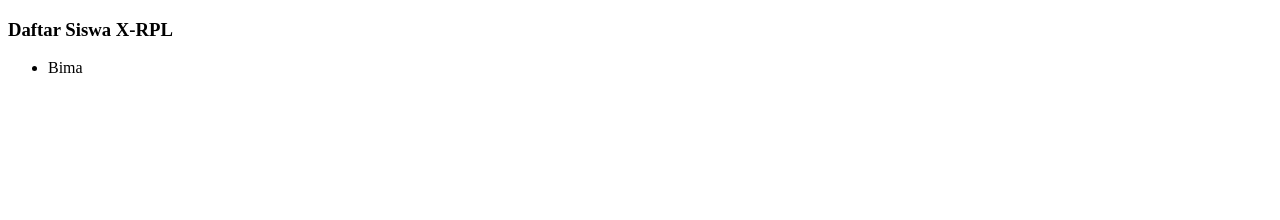
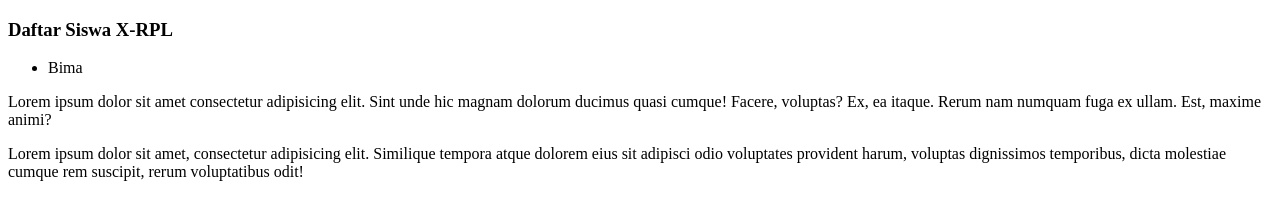
Before and after one commit to AksajrenoFH/Tes, a plain HTML site: page index.html in a window 1280 px wide. Drawn offline with Linux system fonts and the light colour scheme.

Commit message:
menambahkan file style.css

```diff
--- a/index.html
+++ b/index.html
@@ -1,14 +1,25 @@
 <!DOCTYPE html>
 <html lang="en">
-<head>
-    <meta charset="UTF-8">
-    <meta name="viewport" content="width=device-width, initial-scale=1.0">
+  <head>
+    <meta charset="UTF-8" />
+    <meta name="viewport" content="width=device-width, initial-scale=1.0" />
     <title>Document</title>
-</head>
-<body>
+  </head>
+  <body>
     <h3>Daftar Siswa X-RPL</h3>
     <ul>
-        <li>Bima</li>
+      <li>Bima</li>
     </ul>
-</body>
+    <p>
+      Lorem ipsum dolor sit amet consectetur adipisicing elit. Sint unde hic
+      magnam dolorum ducimus quasi cumque! Facere, voluptas? Ex, ea itaque.
+      Rerum nam numquam fuga ex ullam. Est, maxime animi?
+    </p>
+    <p>
+      Lorem ipsum dolor sit amet, consectetur adipisicing elit. Similique
+      tempora atque dolorem eius sit adipisci odio voluptates provident harum,
+      voluptas dignissimos temporibus, dicta molestiae cumque rem suscipit,
+      rerum voluptatibus odit!
+    </p>
+  </body>
 </html>
--- /dev/null
+++ b/style.css
@@ -0,0 +1,6 @@
+*{
+    padding: 0;
+    margin: 0;
+    font-family: Arial, Helvetica, sans-serif;
+    color: red;
+}
```
